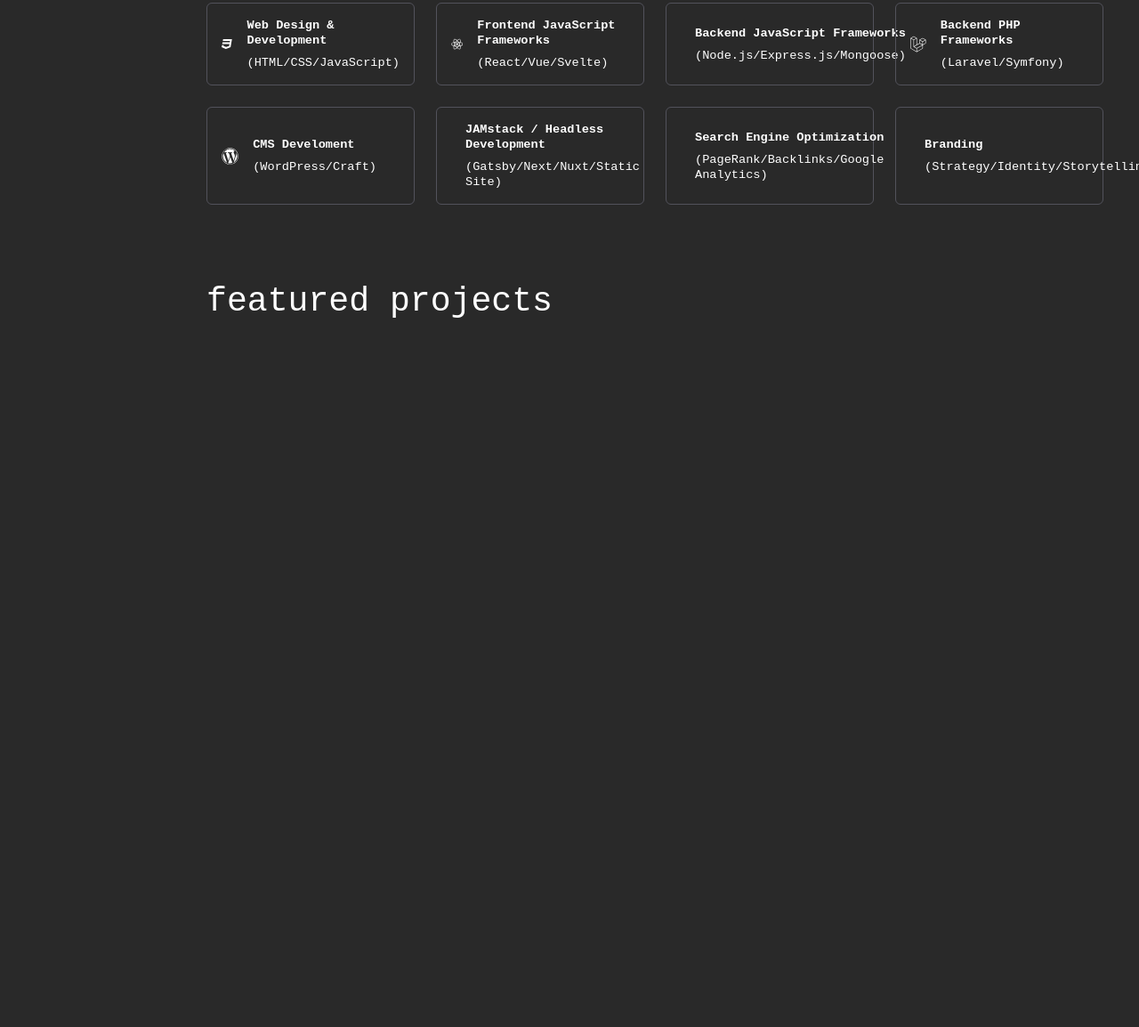
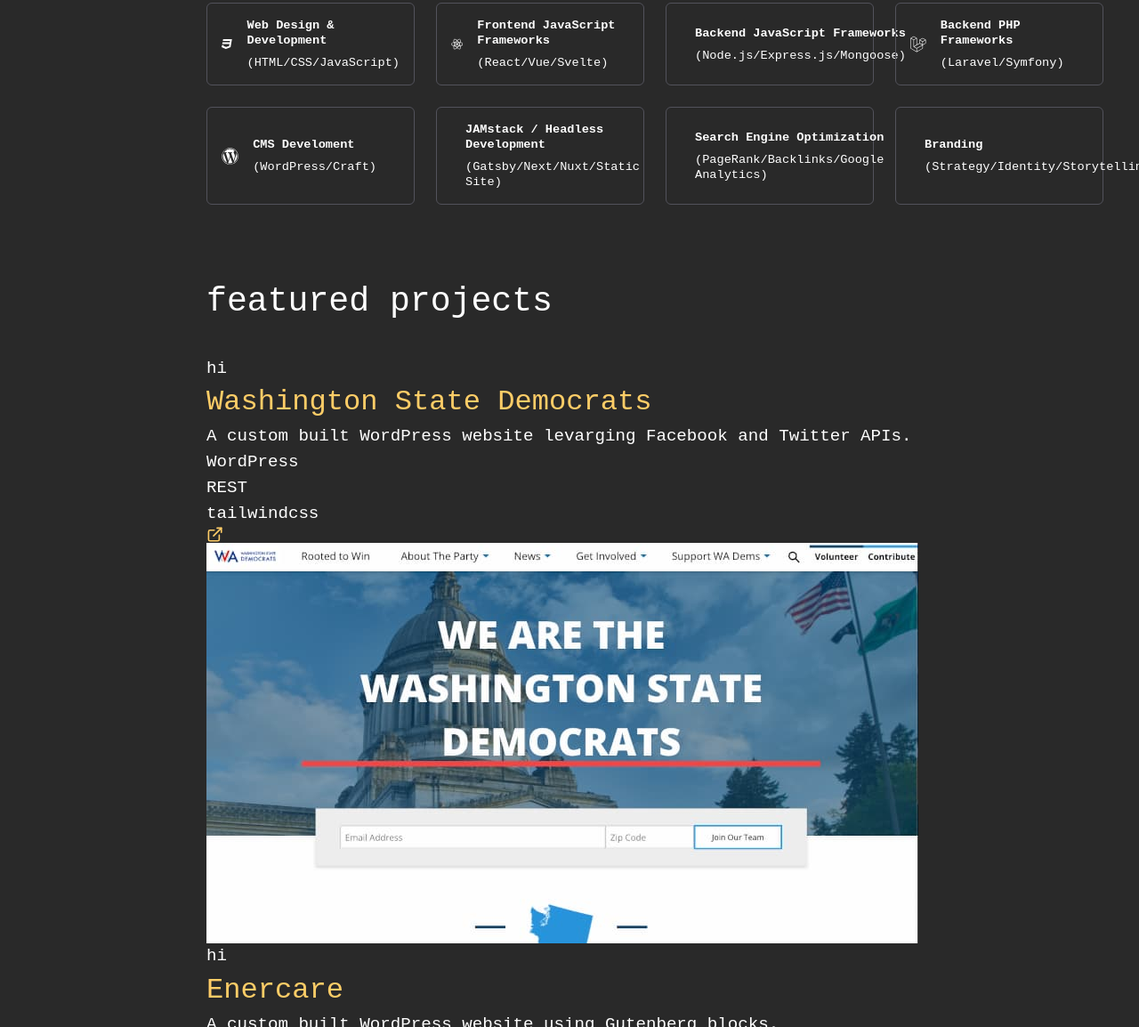
Before and after one commit to bbuilds/youngz-resume, a Gatsby site: page / in a window 1280 px wide. Shown: the part 1646-2800 px from the top of the page at 89% size. Before the commit the page ends 2126 px from the top, so only its background shows below. Built offline with nearby package versions, Linux system fonts and the light colour scheme; Gatsby itself is replaced by a stand-in of ours.

Commit message:
set up featured projects json and html outline

```diff
--- a/src/components/Hero.js
+++ b/src/components/Hero.js
@@ -42,7 +42,7 @@
                 )
                 .pauseFor(500)
                 .typeString(
-                  `<br><span class=${dollar}>&#x1F338; &#x1F33B; &#x1F337; <span class="text-byTeal">#livelaughlove</span> &#x1F338; &#x1F33B; &#x1F337;</span>`
+                  `<br><span class=${dollar}>Let's build some digital expierences together.</span>`
                 )
                 .start();
             }}
--- a/src/components/sections/Featured.js
+++ b/src/components/sections/Featured.js
@@ -2,12 +2,84 @@
 import { useStaticQuery, graphql } from "gatsby";
 import { GatsbyImage, getImage } from "gatsby-plugin-image";
 import Heading from "../Heading";
+import { FiGithub, FiExternalLink } from "react-icons/fi";
 
 const Featured = () => {
+  const data = useStaticQuery(graphql`
+    query AllProjects {
+      allProjectsJson {
+        nodes {
+          description
+          id
+          website
+          title
+          tags
+          github
+          image {
+            childImageSharp {
+              gatsbyImageData
+            }
+          }
+        }
+      }
+    }
+  `);
+
+  const featuredProjects = data.allProjectsJson.nodes;
+
   return (
     <section id="projects" className="py-10">
       <div className="container">
         <Heading headinglevel={2}>Featured Projects</Heading>
+        {featuredProjects &&
+          featuredProjects.map((project) => {
+            const { website, github, id, title, description, tags } = project;
+            const image = getImage(project.image);
+
+            return (
+              <div key={id}>
+                <div className="project-content">
+                  <div>
+                    hi
+                    <h3 className="project-title">
+                      <a href={website}>{title}</a>
+                    </h3>
+                    <div
+                      className="project-description"
+                      dangerouslySetInnerHTML={{ __html: description }}
+                    />
+                    {tags.length && (
+                      <ul className="project-tech-list">
+                        {tags.map((tech, i) => (
+                          <li key={i}>{tech}</li>
+                        ))}
+                      </ul>
+                    )}
+                    <div className="project-links">
+                      {github && (
+                        <a href={github} aria-label="GitHub Link">
+                          <FiGithub />
+                        </a>
+                      )}
+                      {website && (
+                        <a
+                          href={website}
+                          aria-label="External Link"
+                          className="external"
+                        >
+                          <FiExternalLink />
+                        </a>
+                      )}
+                    </div>
+                  </div>
+                </div>
+
+                <div className="project-image">
+                  <GatsbyImage image={image} alt={title} className="img" />
+                </div>
+              </div>
+            );
+          })}
       </div>
     </section>
   );
--- a/src/css/hero.module.css
+++ b/src/css/hero.module.css
@@ -4,11 +4,5 @@
 }
 
 .hero {
-  min-height: 100vh;
+  min-height: 400px;
 }
-
-@screen lg {
-  .hero {
-    min-height: 400px;
-  }
-}
```
